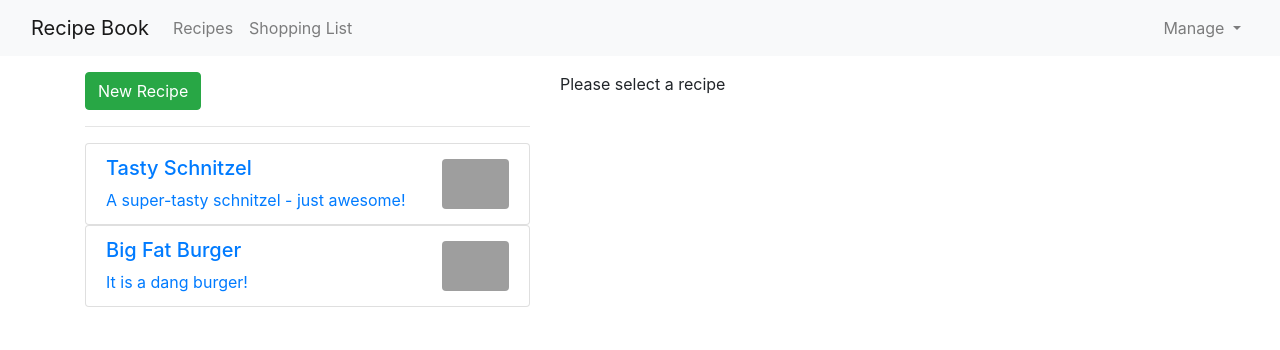
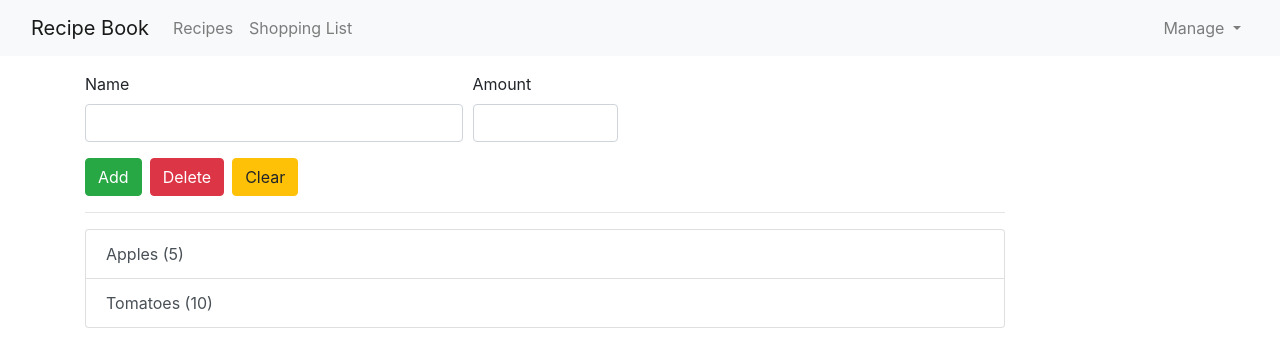
Before and after one commit to StayIndoors/recipe_app, an Angular app: page /shopping-list in a window 1280 px wide. Shown: the top 350 px of the page. Built offline with nearby package versions, Linux system fonts and the light colour scheme; grey boxes are pictures that could not be loaded.

Commit message:
Added the priamry routes

```diff
--- /dev/null
+++ b/src/app/app-routing.module.ts
@@ -0,0 +1,19 @@
+import { NgModule } from '@angular/core';
+import { Routes, RouterModule } from '@angular/router';
+
+import { RecipesComponent } from './recipes/recipes.component';
+import { ShoppingListComponent } from './shopping-list/shopping-list.component';
+
+const appRoutes: Routes = [
+    { path: '', redirectTo: '/recipes', pathMatch: 'full' },
+    { path: 'recipes', component: RecipesComponent },
+    { path: 'shopping-list', component: ShoppingListComponent }
+];
+
+@NgModule({
+    imports: [RouterModule.forRoot(appRoutes)],
+    exports: [RouterModule]
+})
+export class AppRoutingModule {
+
+}
--- a/src/app/app.component.html
+++ b/src/app/app.component.html
@@ -2,8 +2,7 @@
 <div class="container">
   <div class="row">
     <div class="col-12 mt-3">
-      <app-recipes *ngIf="loadedFeature === 'recipe'"></app-recipes>
-      <app-shopping-list *ngIf="loadedFeature !== 'recipe'"></app-shopping-list>
+      <router-outlet></router-outlet>
     </div>
   </div>
 </div>
--- a/src/app/app.module.ts
+++ b/src/app/app.module.ts
@@ -13,6 +13,7 @@ import { RecipeItemComponent } from './recipes/recipe-list/recipe-item/recipe-it
 import { ShoppingEditComponent } from './shopping-list/shopping-edit/shopping-edit.component';
 
 import { NgbModule } from '@ng-bootstrap/ng-bootstrap';
+import { AppRoutingModule } from './app-routing.module';
 
 @NgModule({
   declarations: [
@@ -29,6 +30,7 @@ import { NgbModule } from '@ng-bootstrap/ng-bootstrap';
     BrowserModule,
     FormsModule,
     HttpModule,
+    AppRoutingModule,
     NgbModule.forRoot()
   ],
   providers: [],
```
